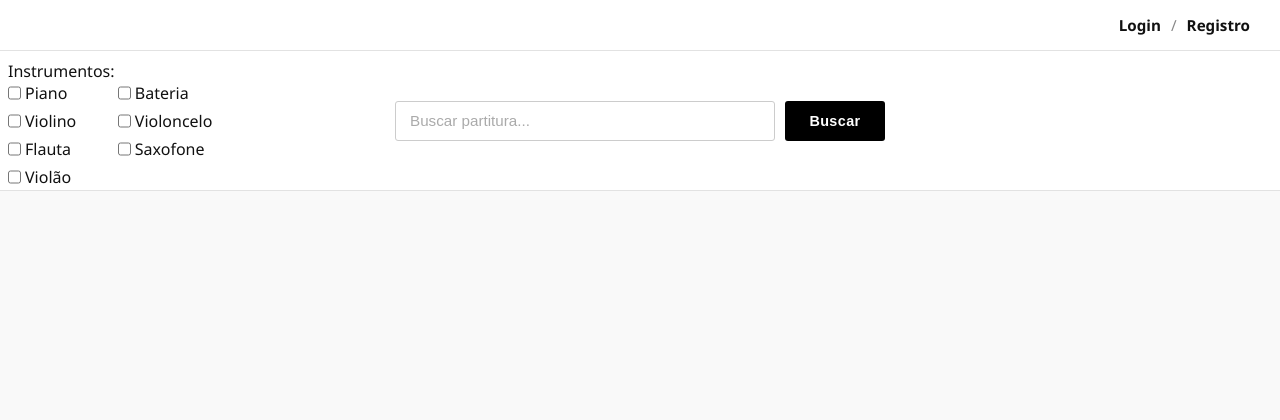
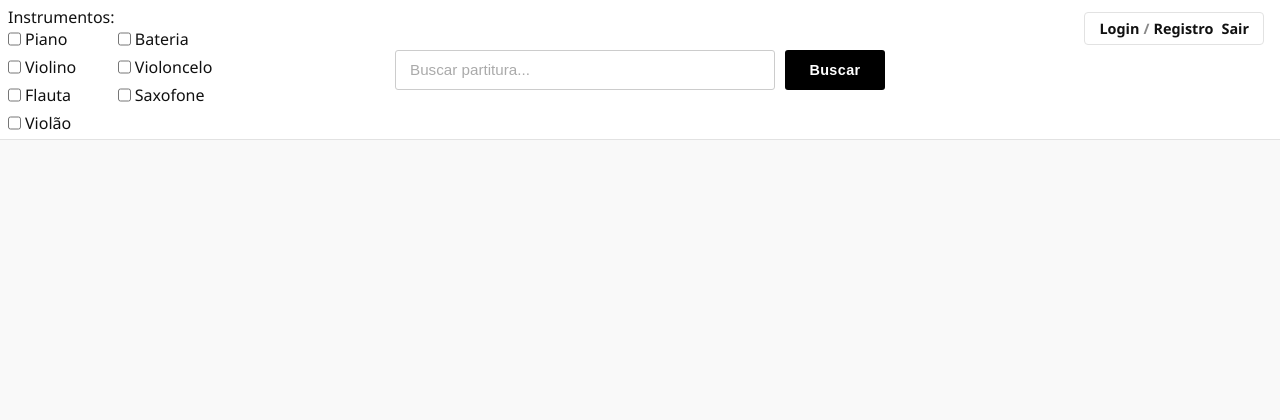
Before and after one commit to astheGust/umClickPartituras, a Flask app: page / in a window 1280 px wide. Shown: the top 420 px of the page. Run offline with Flask 3, Linux system fonts and the light colour scheme; parts of the project's set-up code (start-up, migrations or seed data) failed here and were passed over.

Commit message:
carregamento e logoff

```diff
--- a/src/backApi.py
+++ b/src/backApi.py
@@ -4,6 +4,7 @@ from dotenv import load_dotenv
 load_dotenv()
 API_KEY = os.getenv("SERP_API_KEY")
 
+#sites que entram na pesquisa
 allowed = [
     "musescore",
     "youtube",
@@ -41,15 +42,14 @@ def searchQuery(query, instrumentList):
                     "q": f"{query} {instrument} sheet",
                     "safe": "active",
                     "location": "Brazil",
-                    "hl": "pt",
+                    "hl": "pt-br",
                     "gl": "br",
                     "google_domain": "google.com.br",
                     "api_key": API_KEY,
-                    "num": "30"
                 })
+                #processa apenas 50 itens
                 imageResult = search.get_dict().get("images_results", [])[:50]
                 for result in imageResult:
-                    #link = result.get("link", "").lower()
                     source = result.get("source", "").lower()
                     image = result.get("thumbnail", "")
 
@@ -69,14 +69,14 @@ def searchQuery(query, instrumentList):
                 "q": f"{query} sheet",
                 "safe": "active",
                 "location": "Brazil",
-                "hl": "pt",
+                "hl": "pt-br",
                 "gl": "br",
                 "google_domain": "google.com.br",
                 "api_key": API_KEY,
             })
+            #processa apenas 50 itens
             imageResult = search.get_dict().get("images_results", [])[:50]
             for result in imageResult:
-                #link = result.get("link", "").lower()
                 source = result.get("source", "").lower()
                 image = result.get("thumbnail", "")
 
@@ -90,8 +90,6 @@ def searchQuery(query, instrumentList):
                                     "url": result.get("link"),
                                     "img": image
                                 })
-
+        return sheets
     except Exception as err:
         raise Exception("Erro na conexão com a API de busca:", err)
-
-    return sheets
--- a/src/routes.py
+++ b/src/routes.py
@@ -10,8 +10,7 @@ from dotenv import load_dotenv
 from datetime import datetime, timedelta, timezone
 from functools import wraps
 load_dotenv()
-rota = "https://umclickpartituras.onrender.com"
-#rota ="http://127.0.0.1:5000"
+rota = os.get_env("ROTAATUAL")
 JWT_SECRET = os.getenv("JWTSECRET")
 app = Flask(__name__)
 CORS(app)
@@ -165,7 +164,6 @@ def imgsLinks():
 
 
     imgsCount = sum(len(img) for img in sheets.values())
-
     if imgsCount > 1:
         return jsonify({
             "success": True,
@@ -284,7 +282,6 @@ def checkFavorites():
     else:
         return jsonify({"message":"error"}),404
 
-
 @app.route("/health",methods=["GET"])
 def heathCheck():
     try:
--- a/src/templates/index.html
+++ b/src/templates/index.html
@@ -17,9 +17,12 @@
 
 <body>
   <header class="auth-section">
-    <a href="/login" class="auth-link">Login</a>
-    <span class="auth-separator">/</span>
-    <a href="/register" class="auth-link">Registro</a>
+    <section class="sign">
+      <a href="/login" class="auth-link">Login</a>
+      <span class="auth-separator">/</span>
+      <a href="/register" class="auth-link">Registro</a>
+    </section>
+    <a id="unsign" class="auth-link">Sair</a>
   </header>
 
   <form>
@@ -82,6 +85,17 @@
       </div>
     </div>
   </div>
+
+  <div id="logoutModal" class="modal-overlay">
+    <div class="modal-content">
+      <h2>Confirmar Saída</h2>
+      <p>Tem certeza de que deseja sair da sua conta?</p>
+      <div class="modal-actions">
+        <button id="confirmLogout" class="button-confirm">Sim, Sair</button>
+        <button id="cancelLogout" class="button-cancel">Cancelar</button>
+      </div>
+    </div>
+  </div>
 </body>
 
 </html>
--- a/styles.css
+++ b/styles.css
@@ -61,6 +61,9 @@
   --scoreImgBg: #121212;
 
   --loadingBorder: #fff;
+}
+.hidden {
+    display: none !important;
 }
 
 body {
@@ -683,11 +686,6 @@ a partir daqui tudo foi criado com IA, para acelerar o desenvolvimento
     width: 100%;
   }
 
-  .auth-section {
-    padding: 10px 20px;
-    justify-content: center;
-  }
-
   #lightMode {
     width: 40px;
     height: 28px;
@@ -698,28 +696,43 @@ a partir daqui tudo foi criado com IA, para acelerar o desenvolvimento
 }
 
 .auth-section {
+  position: absolute;
+  top: 12px;
+  right: 16px;
   display: flex;
-  justify-content: flex-end;
-  padding: 15px 30px;
-  background-color: var(--bgHigh);
-  border-bottom: 1px solid var(--borderColor);
-  gap: 10px;
   align-items: center;
+  gap: 8px;
+  padding: 6px 14px;
+  background: var(--bgHigh);
+  border: 1px solid var(--borderColor);
+  border-radius: 4px;
+  z-index: 100;
+  transition: background .2s, border-color .2s;
+}
+
+.auth-section .sign {
+  display: flex;
+  align-items: center;
+  gap: 2px;
+}
+
+.auth-separator {
+  color: var(--titleText);
+  font-weight: 600;
+  font-size: 0.9rem;
+  margin: 0 2px;
 }
 
 .auth-link {
   color: var(--mainText);
   text-decoration: none;
   font-weight: 600;
-  font-size: 0.95rem;
+  font-size: 0.9rem;
   transition: color 0.2s ease;
+  white-space: nowrap;
+  cursor: pointer;
 }
 
 .auth-link:hover {
   color: #555;
 }
-
-.auth-separator {
-  color: var(--titleText);
-  font-size: 0.95rem;
-}
```
Also changed, not shown: logic.js (+55 -20 lines).
